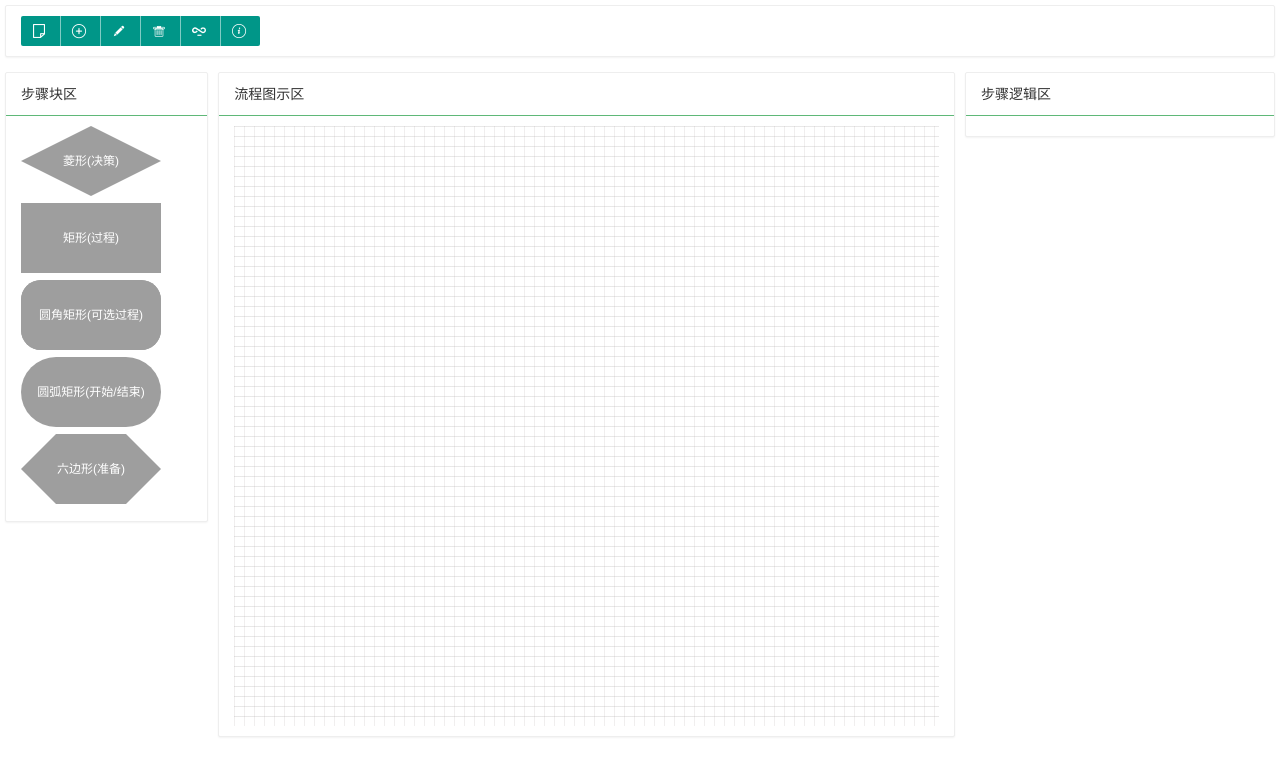
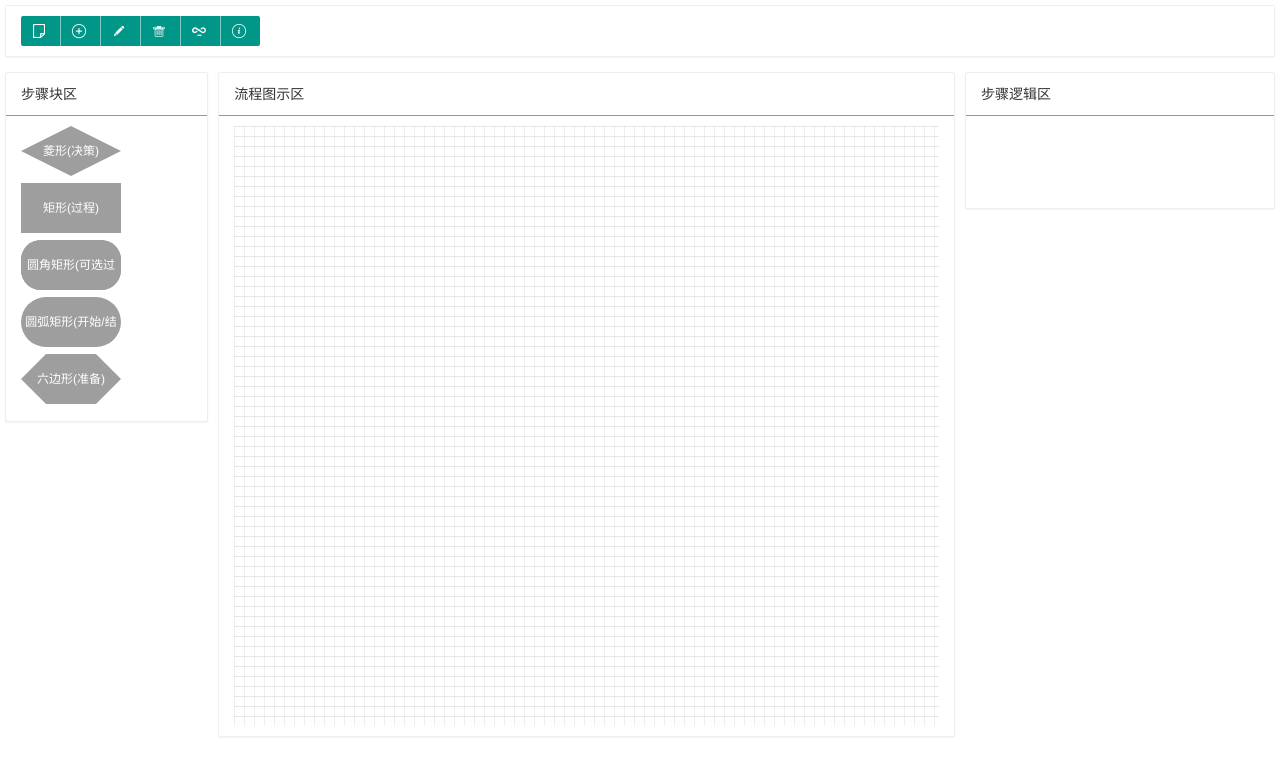
Before and after one commit to Inequable/drawFlow, a plain HTML site: page jsPlumbDraw/index.html in a window 1280 px wide. Drawn offline with Linux system fonts and the light colour scheme.

Commit message:
见readme.md文件

```diff
--- a/jsPlumbDraw/index.html
+++ b/jsPlumbDraw/index.html
@@ -11,6 +11,8 @@
     <link rel="stylesheet" href="../jsplumb/jquery-ui.min.css">
     <!-- 引入流程设计的样式 -->
     <link rel="stylesheet" href="../jsplumb/flow_design.css">
+    <!-- 引入shape的样式 -->
+    <link rel="stylesheet" href="../jsPlumbDraw/shape.css">
     <style>
     * {
         margin: 0;
@@ -58,156 +60,16 @@
 		position: relative;
 		overflow: auto;
     }
-    /* shape 形状样式 */
-    /* 临边相等的平行四边形 */
-    .diamond_outer {
-        z-index: 2;
-        width: 140px;
-        text-align: center;
-        height: 70px;
-        line-height: 70px;
-        display: inline-block;
+    .shape-menu {
+
     }
-    .diamond_top {
-        width: 0;
-        height: 0;
-        border-bottom: 35px solid #9E9E9E;
-        border-right: 70px solid transparent;
-        border-left: 70px solid transparent;
-    }
-    .diamond_bottom {
-        width: 0;
-        height: 0;
-        border-top: 35px solid #9E9E9E;
-        border-right: 70px solid transparent;
-        border-left: 70px solid transparent;
-    }
-    .diamond_text {
-        width: 140px;
-        text-align: center;
-        float: left;
-        font-size: 12px;
+    .shape-menu a {
+        display: block;
+        padding: 0 20px;
         color: #fff;
-    }
-    /* 矩形 */
-    .rectangle_outer {
-        z-index: 2;
-        width: 140px;
-        text-align: center;
-        height: 70px;
-        line-height: 70px;
-        display: inline-block;
-    }
-    .rectangle_text {
-        width: 140px;
-        text-align: center;
-        float: left;
-        font-size: 12px;
-        color: #fff;
-    }
-    .rectangle_top {
-        width: 0;
-        height: 0;
-        border-bottom: 35px solid #9E9E9E;
-        border-right: 70px solid #9E9E9E;
-        border-left: 70px solid #9E9E9E;
-    }
-    .rectangle_bottom {
-        width: 0;
-        height: 0;
-        border-top: 35px solid #9E9E9E;
-        border-right: 70px solid #9E9E9E;
-        border-left: 70px solid #9E9E9E;
-    }
-    /* Rounded Rectangle 圆角矩形 */
-    .roundedRect_outer {
-        z-index: 2;
-        width: 140px;
-        text-align: center;
-        height: 70px;
-        line-height: 70px;
-        display: inline-block;
-    }
-    .roundedRect_text {
-        width: 140px;
-        text-align: center;
-        float: left;
-        font-size: 12px;
-        color: #fff;
-    }
-    .roundedRect_top {
-        width: 0;
-        height: 0;
-        border-bottom: 35px solid #9E9E9E;
-        border-right: 70px solid #9E9E9E;
-        border-left: 70px solid #9E9E9E;
-        border-radius: 20px 20px 0px 0px;
-    }
-    .roundedRect_bottom {
-        width: 0;
-        height: 0;
-        border-top: 35px solid #9E9E9E;
-        border-right: 70px solid #9E9E9E;
-        border-left: 70px solid #9E9E9E;
-        border-radius: 0px 0px 20px 20px;
-    }
-    /* Arc rectangle 圆弧矩形 */
-    .arcRect_outer {
-        z-index: 2;
-        width: 140px;
-        text-align: center;
-        height: 70px;
-        line-height: 70px;
-        display: inline-block;
-    }
-    .arcRect_text {
-        width: 140px;
-        text-align: center;
-        float: left;
-        font-size: 12px;
-        color: #fff;
-    }
-    .arcRect_top {
-        width: 0;
-        height: 0;
-        border: 35px solid #9E9E9E;
-        border-right: 70px solid #9E9E9E;
-        border-left: 70px solid #9E9E9E;
-        border-radius: 40px;
-    }
-    /* hexagon 六边形 */
-    .hexagon_outer {
-        z-index: 2;
-        width: 140px;
-        text-align: center;
-        height: 70px;
-        line-height: 70px;
-        display: inline-block;
-    }
-    .hexagon_top {
-        width: 70px;
-        height: 0;
-        border-bottom: 35px solid #9E9E9E;
-        border-right: 35px solid transparent;
-        border-left: 35px solid transparent;
-    }
-    .hexagon_bottom {
-        width: 70px;
-        height: 0;
-        border-top: 35px solid #9E9E9E;
-        border-right: 35px solid transparent;
-        border-left: 35px solid transparent;
-    }
-    .hexagon_text {
-        width: 140px;
-        text-align: center;
-        float: left;
-        font-size: 12px;
-        color: #fff;
-    }
-    /* shape clone container */
-    .item-shape-node {
-        position: absolute;
+        color: rgba(255,255,255,.7);
+        transition: all .3s;
+        -webkit-transition: all .3s;
     }
     </style>
 </head>
@@ -289,6 +151,11 @@
 				<div class="layui-card-body">
 					<div class="logic-container">
                         <!-- 步骤逻辑区 -->
+                        <div class="shape-menu layui-anim layui-anim-upbit">
+                            <a>复制</a>
+                            <a>删除</a>
+                            <a>编辑表单</a>
+                        </div>
 					</div>
 				</div>
 			</div>
@@ -297,14 +164,9 @@
 </div>
 
 <!-- 克隆到流程容器的模板节点 -->
-<script type="text/html" id="node">
-    <div id="{{ d.id }}" data-json="{{ d.jsonNode }}" style="top: {{ d.top }}px; left: {{ d.left }}px; cursor: Move;" class="item-node">
-		<span class="nodeName">{{ d.name }}</span>
-		<i class="layui-icon layui-icon-close-fill"></i>
-	</div>
-</script>
 <script type="text/html" id="shapeNode">
     <div id="{{ d.id }}" data-json="{{ d.jsonNode }}" style="top: {{ d.top }}px; left: {{ d.left }}px; cursor: Move;" class="item-shape-node {{ d.shape }}_outer">
+        <i class="layui-icon layui-icon-close-fill"></i>
         <div class="{{ d.shape }}_text">
             <span class="nodeName">{{ d.name }}</span>
         </div>
@@ -326,12 +188,6 @@ layui.config({
     var $ = layui.jquery, laytpl = layui.laytpl, jsPlumb = layui.jsPlumb, draw = layui.draw,
         layer = layui.layer;
 
-    var element = '';
-    for (var i = 0; i < 30; i++) {
-        element += '<div class="btn-node">步骤区块' + i + '</div>';
-    }
-    $('.btn-container').append(element);
-
     var fun = {
         mockMakeUUID: function() { // 模拟生成uuid
             return (((1 + Math.random()) * 0x10000) | 0).toString(16).substring(1);
@@ -340,73 +196,28 @@ layui.config({
             return (this.mockMakeUUID() + this.mockMakeUUID() + "-" + this.mockMakeUUID() + "-" + this.mockMakeUUID() + "-"
                     + this.mockMakeUUID() + "-" + this.mockMakeUUID() + this.mockMakeUUID() + this.mockMakeUUID());
         },
-        renderNode: function(_data) {
-            var uuid = this.guid();
+        renderShapeNode: (_data) => {
+            var uuid = fun.guid();
             var data = $.extend(true, {
-                id: uuid,
-                top: 0,
-                left: 0,
-                jsonNode: []
+                id: uuid
             }, _data);
-            laytpl($('#node').html()).render(data, function(_html) {
+            laytpl($('#shapeNode').html()).render(data, function(_html) {
                 $('#flow-container').append(_html);
             });
-
-            // 放置方法的位置一定要在设置节点可拖动的前面，这样才不会导致节点和端点一起拖动，导致不能连线
             jsPlumb.makeSource(uuid, {
                 anchor: [[0.2, 0, 0, 0], "Top", "Right", "Bottom", "Left", "BottomLeft", /*"TopRight",*/ "TopLeft", "BottomRight"], // 可以使用 Continuous 属性，产生锚点位置
                 allowLoopback: false, //禁止回环
-                filter: function(_ev, _ele) {
+                filter: function (_ev, _ele) {
                     var tar = _ev.target.tagName;
                     if (tar === 'SPAN' || tar === 'I') {
                         // 过滤这两个标签不创造端点
                         return false;
                     }
-                    // if(tar === 'DIV') {
-                    //     console.log(_ev.target.tagName);
-                    //     // 这里要处理端点自适应出现的位置，不设置会导致连接默认点的位置
-                    // }
-                }
+                },
             }, draw.config);
-
-            // 渲染完节点再让节点仅可在父容器中移动
             jsPlumb.draggable(uuid, {
                 containment: "parent"
             });
-
-            // jsplumb实际上不支持改变节点大小，实际上只能通过jquery ui resizable 方法去改变。改变节点尺寸大小，还是不需要
-            // $('#' + uuid).resizable({
-            //     resize: function (event, ui) {
-            //         jsPlumb.repaint(ui.helper)
-            //     }
-            // });
-        },
-        cloneNode: function() {
-            $('.btn-node').draggable({
-                helper: 'clone',
-                scope: "copyNode"
-            });
-            $('#flow-container').droppable({
-                scope: "copyNode",
-                drop: function (_event, _ui) {
-                    var data = {
-                        name: _ui.draggable[0].innerText,
-                        top: _ui.position.top,
-                        left: _ui.position.left - $('.layui-col-md2').outerWidth(),
-                        // jsonNode: JSON.stringify({
-                        //     id: _event.handleObj.guid // 这个guid好像是不重复的
-                        // }),
-                        jsonNode: []
-                    };
-                    fun.renderNode(data);
-                }
-            });
-        },
-        renderShapeNode: (_data) => {
-            var uuid = fun.guid();
-            var data = $.extend(true, {
-                id: uuid
-            }, _data);
         },
         cloneShapeNode: () => {
             var uuid = fun.guid();
@@ -417,17 +228,14 @@ layui.config({
             $('#flow-container').droppable({
                 scope: "shapeNode",
                 drop: function (_event, _ui) {
-                    console.log(_ui.helper.data('shape'));
-                    laytpl($('#shapeNode').html()).render({
-                        id: uuid,
+                    var data = {
                         shape: _ui.helper.data('shape'),
-                        name: _ui.draggable[0].innerText,
+                        name: _ui.helper.text(),
                         top: _ui.position.top,
                         left: _ui.position.left - $('.layui-col-md2').outerWidth(),
                         jsonNode: []
-                    }, function (_html) {
-                        $('#flow-container').append(_html);
-                    });
+                    };
+                    fun.renderShapeNode(data);
                 }
             });
         }
@@ -452,8 +260,7 @@ layui.config({
 
     jsPlumb.ready(function() {
         jsPlumb.setContainer('flow-container'); // 设置画布容器节点
-        // fun.cloneNode(); // 两个只能出现一个
-        fun.cloneShapeNode(); // 两个只能出现一个
+        fun.cloneShapeNode();
     });
     // jsPlumb.importDefaults({
     //     ConnectionsDetachable: false // 是否拖动锚点断开连接
@@ -483,7 +290,7 @@ layui.config({
     });
 
     // 单击节点相关事件操作
-    $(document).on('click', '#flow-container .item-node', function(e) {
+    $(document).on('click', '#flow-container .item-shape-node', function(e) {
         var nodeId = this.id;
         var className = e.target.className; // 获取点击
         // console.log(className);
@@ -520,6 +327,26 @@ layui.config({
             console.log('你按下了ctrl+V');
         }
     });
+
+    // 鼠标右键功能
+    // 禁用某元素组织右键点击事件
+    $(document).on("contextmenu", "#flow-container .item-shape-node", function () {
+        return false;
+    });
+
+    // 激活item-shape-node右键功能
+    $(document).on('mousedown', '#flow-container .item-shape-node', function (e) {
+        var k = e.which;
+        if (3 === k) {
+            var x = e.clientX;
+            var y = e.clientY;
+            console.log(x, y);
+
+        }else{
+            return false;
+        }
+    });
+
 });
 </script>
 </body>
--- /dev/null
+++ b/jsPlumbDraw/shape.css
@@ -0,0 +1,176 @@
+/* shape 形状样式 */
+/* 临边相等的平行四边形 */
+.diamond_outer {
+    z-index: 2;
+    width: 100px;
+    text-align: center;
+    height: 50px;
+    line-height: 50px;
+    display: inline-block;
+}
+
+.diamond_top {
+    width: 0;
+    height: 0;
+    border-bottom: 25px solid #9E9E9E;
+    border-right: 50px solid transparent;
+    border-left: 50px solid transparent;
+}
+
+.diamond_bottom {
+    width: 0;
+    height: 0;
+    border-top: 25px solid #9E9E9E;
+    border-right: 50px solid transparent;
+    border-left: 50px solid transparent;
+}
+
+.diamond_text {
+    width: 100px;
+    text-align: center;
+    float: left;
+    font-size: 12px;
+    color: #fff;
+}
+
+/* 矩形 */
+.rectangle_outer {
+    z-index: 2;
+    width: 100px;
+    text-align: center;
+    height: 50px;
+    line-height: 50px;
+    display: inline-block;
+}
+
+.rectangle_text {
+    width: 100px;
+    text-align: center;
+    float: left;
+    font-size: 12px;
+    color: #fff;
+}
+
+.rectangle_top {
+    width: 0;
+    height: 0;
+    border-bottom: 25px solid #9E9E9E;
+    border-right: 50px solid #9E9E9E;
+    border-left: 50px solid #9E9E9E;
+}
+
+.rectangle_bottom {
+    width: 0;
+    height: 0;
+    border-top: 25px solid #9E9E9E;
+    border-right: 50px solid #9E9E9E;
+    border-left: 50px solid #9E9E9E;
+}
+
+/* Rounded Rectangle 圆角矩形 */
+.roundedRect_outer {
+    z-index: 2;
+    width: 100px;
+    text-align: center;
+    height: 50px;
+    line-height: 50px;
+    display: inline-block;
+}
+
+.roundedRect_text {
+    width: 100px;
+    text-align: center;
+    float: left;
+    font-size: 12px;
+    color: #fff;
+}
+
+.roundedRect_top {
+    width: 0;
+    height: 0;
+    border-bottom: 25px solid #9E9E9E;
+    border-right: 50px solid #9E9E9E;
+    border-left: 50px solid #9E9E9E;
+    border-radius: 20px 20px 0px 0px;
+}
+
+.roundedRect_bottom {
+    width: 0;
+    height: 0;
+    border-top: 25px solid #9E9E9E;
+    border-right: 50px solid #9E9E9E;
+    border-left: 50px solid #9E9E9E;
+    border-radius: 0px 0px 20px 20px;
+}
+
+/* Arc rectangle 圆弧矩形 */
+.arcRect_outer {
+    z-index: 2;
+    width: 100px;
+    text-align: center;
+    height: 50px;
+    line-height: 50px;
+    display: inline-block;
+}
+
+.arcRect_text {
+    width: 100px;
+    text-align: center;
+    float: left;
+    font-size: 12px;
+    color: #fff;
+}
+
+.arcRect_top {
+    width: 0;
+    height: 0;
+    border: 25px solid #9E9E9E;
+    border-right: 50px solid #9E9E9E;
+    border-left: 50px solid #9E9E9E;
+    border-radius: 40px;
+}
+
+/* hexagon 六边形 */
+.hexagon_outer {
+    z-index: 2;
+    width: 100px;
+    text-align: center;
+    height: 50px;
+    line-height: 50px;
+    display: inline-block;
+}
+
+.hexagon_top {
+    width: 50px;
+    height: 0;
+    border-bottom: 25px solid #9E9E9E;
+    border-right: 25px solid transparent;
+    border-left: 25px solid transparent;
+}
+
+.hexagon_bottom {
+    width: 50px;
+    height: 0;
+    border-top: 25px solid #9E9E9E;
+    border-right: 25px solid transparent;
+    border-left: 25px solid transparent;
+}
+
+.hexagon_text {
+    width: 100px;
+    text-align: center;
+    float: left;
+    font-size: 12px;
+    color: #fff;
+}
+
+/* shape clone container */
+.item-shape-node {
+    position: absolute;
+}
+
+.item-shape-node:hover {
+    box-sizing: border-box;
+    box-shadow: 0px 0px 10px 0px #a5a5a5;
+    border: #ffffff 1px solid;
+}
```
Also changed, not shown: jsplumb/flow_design.css (+8 -1 lines), 1 other file.
